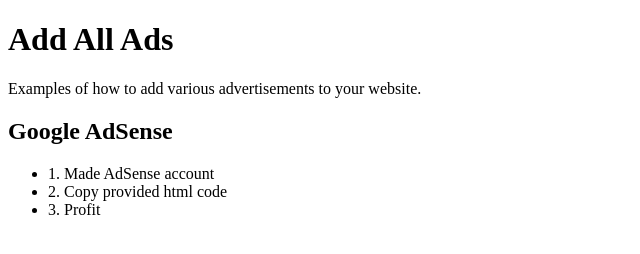
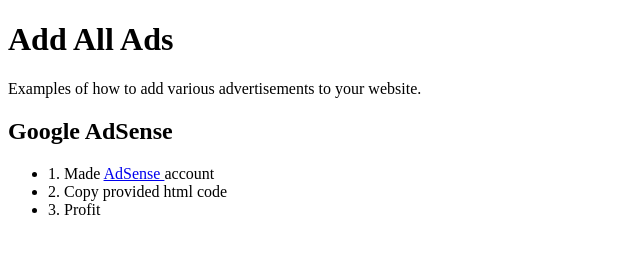
Before and after one commit to addallads/addallads.github.io, a plain HTML site: page index.html in a window 1280 px wide. Shown: the full height of the page, 0-640 px from the left. Drawn offline with Linux system fonts and the light colour scheme.

Commit message:
adsense link

```diff
--- a/index.html
+++ b/index.html
@@ -21,7 +21,7 @@
 <h2>Google AdSense</h2>
 
 <ul>
-<li>1. Made AdSense account</li>
+<li>1. Made <a href="https://www.google.com/adsense"> AdSense </a> account</li>
 <li>2. Copy provided html code</li>
 <li>3. Profit</li>
 </ul>
```
